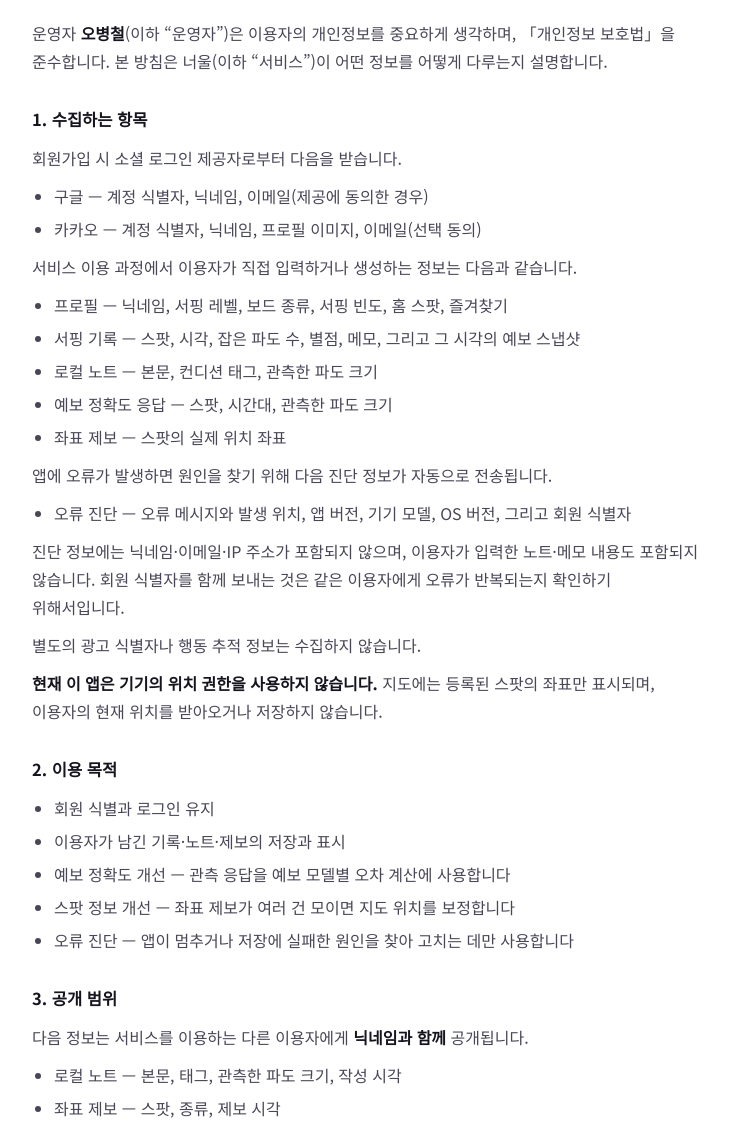
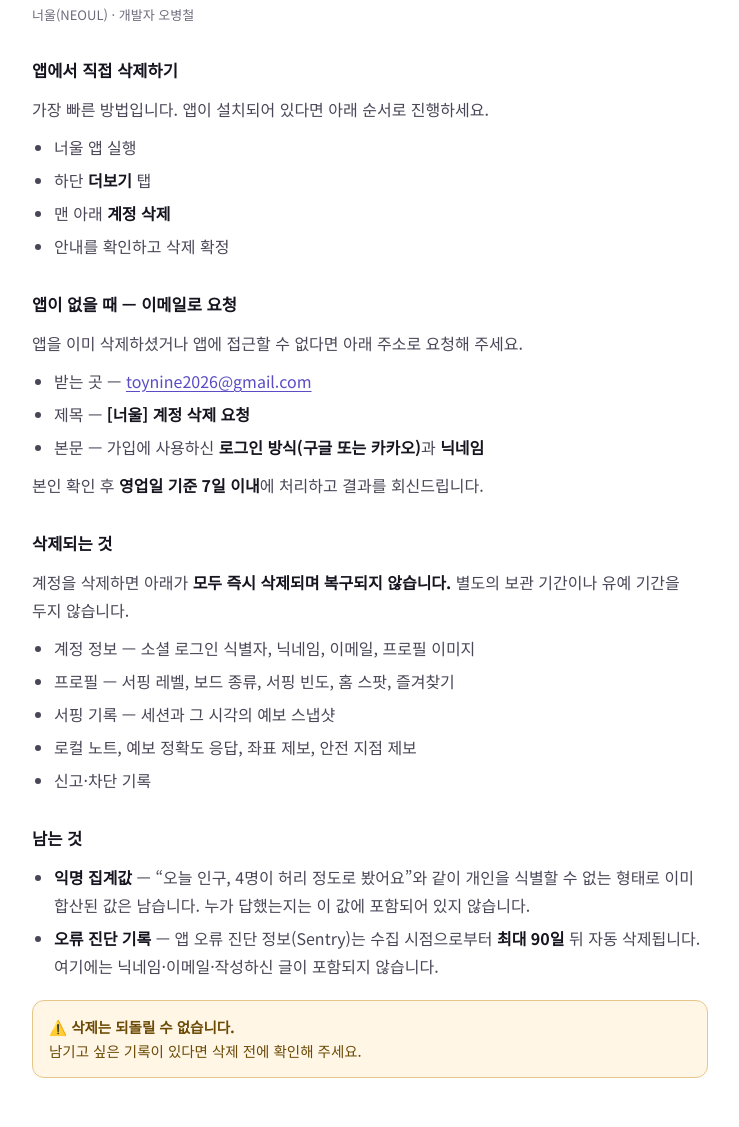
Before and after one commit to toynine/neoul-legal, a plain HTML site: page index.html in a window 1280 px wide. Shown: the part 486-1613 px from the top of the page, without its empty margins (270-1009 px from the left). Drawn offline with Linux system fonts and the light colour scheme.

Commit message:
Add files via upload

```diff
--- a/index.html
+++ b/index.html
@@ -123,11 +123,57 @@
   <nav class="toc">
     <p>목차</p>
     <ol>
+      <li><a href="#delete">계정 삭제 요청</a></li>
       <li><a href="#privacy">개인정보처리방침</a></li>
       <li><a href="#terms">이용약관</a></li>
       <li><a href="#sources">데이터 출처</a></li>
     </ol>
   </nav>
+
+  <!-- ─────────────────────────────────────────────────────── -->
+  <section id="delete">
+    <h2>계정 삭제 요청</h2>
+    <p class="revised">너울(NEOUL) · 개발자 오병철</p>
+
+    <h3>앱에서 직접 삭제하기</h3>
+    <p>가장 빠른 방법입니다. 앱이 설치되어 있다면 아래 순서로 진행하세요.</p>
+    <ul>
+      <li>너울 앱 실행</li>
+      <li>하단 <strong>더보기</strong> 탭</li>
+      <li>맨 아래 <strong>계정 삭제</strong></li>
+      <li>안내를 확인하고 삭제 확정</li>
+    </ul>
+
+    <h3>앱이 없을 때 — 이메일로 요청</h3>
+    <p>앱을 이미 삭제하셨거나 앱에 접근할 수 없다면 아래 주소로 요청해 주세요.</p>
+    <ul>
+      <li>받는 곳 — <a href="mailto:toynine2026@gmail.com?subject=%5B%EB%84%88%EC%9A%B8%5D%20%EA%B3%84%EC%A0%95%20%EC%82%AD%EC%A0%9C%20%EC%9A%94%EC%B2%AD">toynine2026@gmail.com</a></li>
+      <li>제목 — <strong>[너울] 계정 삭제 요청</strong></li>
+      <li>본문 — 가입에 사용하신 <strong>로그인 방식(구글 또는 카카오)</strong>과 <strong>닉네임</strong></li>
+    </ul>
+    <p>본인 확인 후 <strong>영업일 기준 7일 이내</strong>에 처리하고 결과를 회신드립니다.</p>
+
+    <h3>삭제되는 것</h3>
+    <p>계정을 삭제하면 아래가 <strong>모두 즉시 삭제되며 복구되지 않습니다.</strong> 별도의 보관 기간이나 유예 기간을 두지 않습니다.</p>
+    <ul>
+      <li>계정 정보 — 소셜 로그인 식별자, 닉네임, 이메일, 프로필 이미지</li>
+      <li>프로필 — 서핑 레벨, 보드 종류, 서핑 빈도, 홈 스팟, 즐겨찾기</li>
+      <li>서핑 기록 — 세션과 그 시각의 예보 스냅샷</li>
+      <li>로컬 노트, 예보 정확도 응답, 좌표 제보, 안전 지점 제보</li>
+      <li>신고·차단 기록</li>
+    </ul>
+
+    <h3>남는 것</h3>
+    <ul>
+      <li><strong>익명 집계값</strong> — “오늘 인구, 4명이 허리 정도로 봤어요”와 같이 개인을 식별할 수 없는 형태로 이미 합산된 값은 남습니다. 누가 답했는지는 이 값에 포함되어 있지 않습니다.</li>
+      <li><strong>오류 진단 기록</strong> — 앱 오류 진단 정보(Sentry)는 수집 시점으로부터 <strong>최대 90일</strong> 뒤 자동 삭제됩니다. 여기에는 닉네임·이메일·작성하신 글이 포함되지 않습니다.</li>
+    </ul>
+
+    <div class="callout">
+      <strong>⚠️ 삭제는 되돌릴 수 없습니다.</strong><br>
+      남기고 싶은 기록이 있다면 삭제 전에 확인해 주세요.
+    </div>
+  </section>
 
   <!-- ─────────────────────────────────────────────────────── -->
   <section id="privacy">
```
